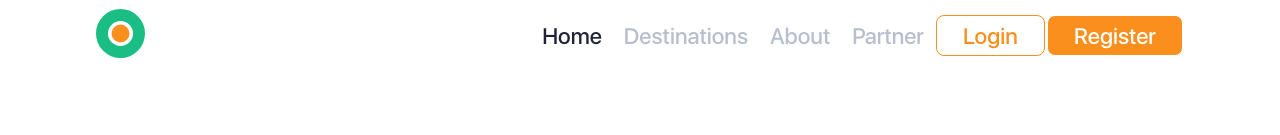
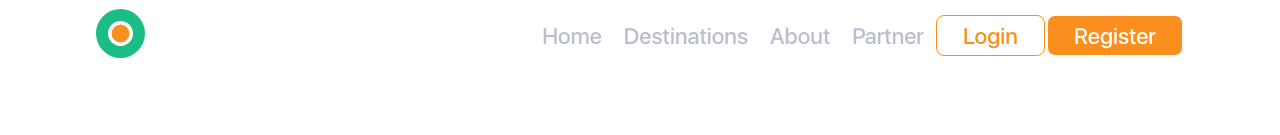
Before and after one commit to mr-abdellah/Tour-landing-page, a React (Create React App) app: page / in a window 1280 px wide. Shown: the top 135 px of the page. Built offline with nearby package versions, Linux system fonts and the light colour scheme; a web font is replaced by a local one.

Commit message:
edit routing

```diff
--- a/src/App.js
+++ b/src/App.js
@@ -9,7 +9,11 @@ function App() {
       <Navbar />
       <Routes>
         <Route path="/" element={<Homepage />} />
-        <Route path="/about" element={<p>hhhh</p>} />
+        <Route path="/destinations" element={ <p>destinations</p>} />
+        <Route path="/about" element={<p>about</p>} />
+        <Route path="/partner" element={ <p>partner</p>} />
+        <Route path="/login" element={ <p>login</p>} />
+        <Route path="/register" element={ <p>register</p>} />
       </Routes>
     </>
   );
--- a/src/components/Navbar.jsx
+++ b/src/components/Navbar.jsx
@@ -44,7 +44,7 @@ const Navbar = () => {
       </div>
 
       <div className={linkDisplay(width, open)}>
-        <NavLink onClick={handleClose} to="/">
+        <NavLink onClick={ handleClose } to="/Tour-landing-page">
           Home
         </NavLink>
         <NavLink onClick={handleClose} to="/destinations">
```
